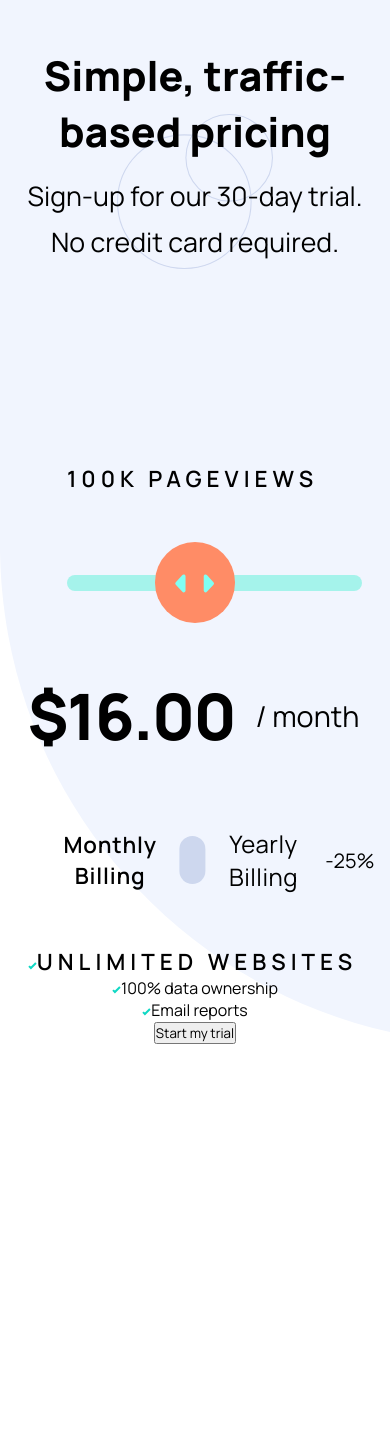
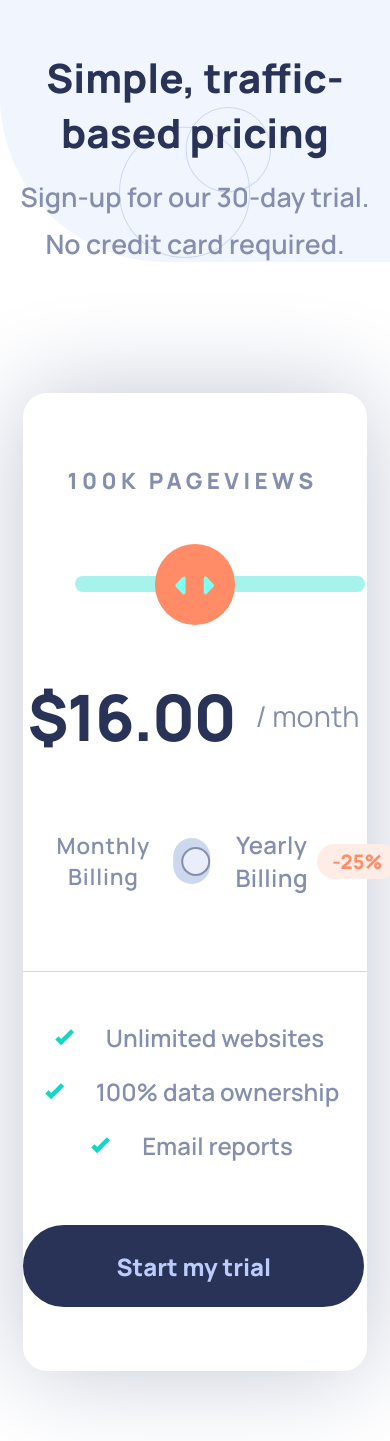
Before and after one commit to hrk-berserker27/Pricing-component, a Next.js app in the folder Next-app/: page / in a window 390 px wide. Shown: the part 127-1568 px from the top of the page. Before the commit the page ends 1171 px from the top, so only its background shows below. Built offline with nearby package versions, Linux system fonts and the light colour scheme.

Commit message:
Completed mobile design

```diff
--- a/Next-app/pages/index.js
+++ b/Next-app/pages/index.js
@@ -48,7 +48,9 @@ export default function App() {
           </div>
           <div className="toggle-container">
             <span>Monthly Billing</span>
-            <div className="toggle"></div>
+            <div className="toggle">
+              <div className="circle"></div>
+            </div>
             <div className="slider"></div>
             <span className="billing">Yearly Billing</span>
             <span className="discount">-25%</span>
@@ -56,7 +58,12 @@ export default function App() {
           <footer>
             <div className="features">
               <span>
-                <svg xmlns="http://www.w3.org/2000/svg" width="9" height="8">
+                <svg
+                  xmlns="http://www.w3.org/2000/svg"
+                  width="45"
+                  height="45"
+                  viewBox="0 -6 15 20"
+                >
                   <path
                     fill="none"
                     stroke="#10D8C4"
@@ -64,10 +71,15 @@ export default function App() {
                     d="M1 4.134l1.907 1.908L7.949 1"
                   />
                 </svg>
-                Unlimited websites{" "}
+                Unlimited websites
               </span>
               <span>
-                <svg xmlns="http://www.w3.org/2000/svg" width="9" height="8">
+                <svg
+                  xmlns="http://www.w3.org/2000/svg"
+                  width="45"
+                  height="45"
+                  viewBox="0 -6 15 20"
+                >
                   <path
                     fill="none"
                     stroke="#10D8C4"
@@ -78,7 +90,12 @@ export default function App() {
                 100% data ownership
               </span>
               <span>
-                <svg xmlns="http://www.w3.org/2000/svg" width="9" height="8">
+                <svg
+                  xmlns="http://www.w3.org/2000/svg"
+                  width="45"
+                  height="45"
+                  viewBox="0 -6 15 20"
+                >
                   <path
                     fill="none"
                     stroke="#10D8C4"
--- a/Next-app/styles/_design.scss
+++ b/Next-app/styles/_design.scss
@@ -9,7 +9,7 @@ $color-bucket: (
     "Empty Slider Bar": hsl(224, 65%, 95%),
     "Toggle Background": hsl(223, 50%, 87%),
     "Text": hsl(225, 20%, 60%),
-    "Text & CTA Background": hsl(227, 35%, 25%)
+    "Text & CTA Background": hwb(227 16% 66%)
 );
 $weight-category: (
     "weight-1": 600,
--- a/Next-app/styles/styles.scss
+++ b/Next-app/styles/styles.scss
@@ -18,42 +18,49 @@ main {
     flex-direction: column;
     align-items: center;
     background-image: url("../public/images/bg-pattern.svg");
-    background-size: cover;
+    background-size: 320%;
     background-repeat: no-repeat;
+    padding-bottom: 11em;
 }
 
 .main-header {
-    padding-top: 8.5em;
+    padding-top: 8.8em;
     text-align: center;
-    font-size: 1.28rem;
+    font-size: 1.26rem;
     display: flex;
     flex-direction: column;
     background-image: url(../public/images/pattern-circles.svg);
-    padding-bottom: 6.2em;
+    padding-bottom: 6.5em;
     width: 100%;
     background-repeat: no-repeat;
-    background-position: center 67%;
-    background-size: 40%;
+    background-position: center 63.5%;
+    background-size: 39%;
+    color: map-get(d.$color-bucket, "Text & CTA Background");
 
     p {
         font-size: 1.67rem;
         padding-top: 0.7em;
+        color: map-get(d.$color-bucket, "Text");
+        font-weight: 600;
     }
 
     p:last-child {
         padding-top: 0.4em;
+
     }
 }
 
 .slider-section {
     text-align: center;
-    padding-top: 4.75em;
+    padding-top: 4.5em;
     display: flex;
     flex-direction: column;
     width: 88%;
     border-radius: 1.5em;
     position: relative;
     gap: 3em;
+    background-color: map-get(d.$color-bucket, "Pricing Component Background");
+    box-shadow: 0 0.2px 100px hsl(225, 20%, 80%);
 
     span {
         display: block;
@@ -62,14 +69,16 @@ main {
     span:first-child {
         font-size: 1.4rem;
         text-transform: uppercase;
-        font-weight: 600;
-        letter-spacing: 5px;
+        font-weight: 800;
+        letter-spacing: 4.4px;
         padding-right: 5px;
+        color: map-get(d.$color-bucket, "Text");
+
     }
 
     .price-container {
         position: absolute;
-        top: 17.8em;
+        top: 17.5em;
         width: 100%;
         display: flex;
         align-items: center;
@@ -80,17 +89,20 @@ main {
             font-size: 4rem;
             font-weight: 800;
             letter-spacing: -1.5px;
-            transform: translateX(-3px)
+            transform: translateX(-3px);
+            color: map-get(d.$color-bucket, "Text & CTA Background");
         }
 
         span:last-child {
             font-size: 1.8rem;
+            color: map-get(d.$color-bucket, "Text");
         }
     }
 
     .slider {
         display: grid;
         place-items: center;
+
 
         .svg-container {
             padding: 1rem;
@@ -104,10 +116,10 @@ main {
 
         .bar {
             position: absolute;
-            width: 86%;
+            width: 84.5%;
             height: 1rem;
             border-radius: 1em;
-            left: 2.7em;
+            left: 3.2em;
             background-color: map-get(d.$color-bucket, "Full Slider Bar");
         }
     }
@@ -120,26 +132,43 @@ main {
         font-size: 1.5rem;
         letter-spacing: 2px;
         gap: 0.8em;
-        padding: 0.2em 0em;
+        padding: 0.18em 0em;
         word-spacing: 0px;
+        padding-bottom: 1.2em;
+
 
         span:first-child {
             text-transform: capitalize;
             letter-spacing: 0.8px;
-            transform: translateX(40px);
+            transform: translateX(44px);
+            font-weight: 600;
         }
 
         .toggle {
             width: 3.6em;
-            height: 2em;
+            height: 1.9em;
             border-radius: 1em;
             background-color: map-get(d.$color-bucket, "Toggle Background");
-            transform: translateX(1.6em);
+            transform: translateX(1.8em);
+            display: flex;
+            align-items: center;
+            padding-left: 8px;
+
+            .circle {
+                border: 2px solid;
+                width: 1.2em;
+                height: 1.2em;
+                border-radius: 1em;
+                background-color: map-get(d.$color-bucket, "Empty Slider Bar");
+                border-color: map-get(d.$color-bucket, "Text");
+            }
         }
 
         .billing {
-            letter-spacing: 0.5px;
-            transform: translateX(1em);
+            letter-spacing: 0.4px;
+            transform: translateX(1.25em);
+            font-weight: 600;
+            color: map-get(d.$color-bucket, "Text");
         }
 
         .discount {
@@ -147,8 +176,58 @@ main {
             border-radius: 1em;
             transform: translateX(1em);
             font-size: 20px;
-            padding: 4px 12px;
+            padding: 4px 15px;
             letter-spacing: 0px;
+            font-weight: 800;
+            background-color: map-get(d.$color-bucket, "Discount Background");
+            color: map-get(d.$color-bucket, "Discount Text");
+        }
+    }
+
+    footer {
+        border-top: 1.5px solid map-get(d.$color-bucket, "Toggle Background");
+        padding-top: 2.7em;
+
+
+        .features {
+            color: map-get(d.$color-bucket, "Text");
+            display: flex;
+            flex-direction: column;
+            gap: 0.55em;
+
+            span {
+                text-transform: none;
+                font-weight: 600;
+                letter-spacing: 0px;
+                font-size: 1.5em;
+                display: flex;
+                align-items: center;
+                justify-content: center;
+
+                svg {
+                    display: block;
+                    transform: translate(-12px);
+                }
+            }
+
+
+        }
+
+        .button-container {
+            padding: 3.6em 0;
+            padding-right: 5px;
+            padding-bottom: 4em;
+
+            button {
+                border: 0;
+                background-color: map-get(d.$color-bucket, "Text & CTA Background");
+                width: 14.2em;
+                height: 3.4em;
+                font-size: 1.5rem;
+                font-weight: 800;
+                border-radius: 2em;
+                color: map-get(d.$color-bucket, "CTA Text");
+            }
         }
     }
 }
```
